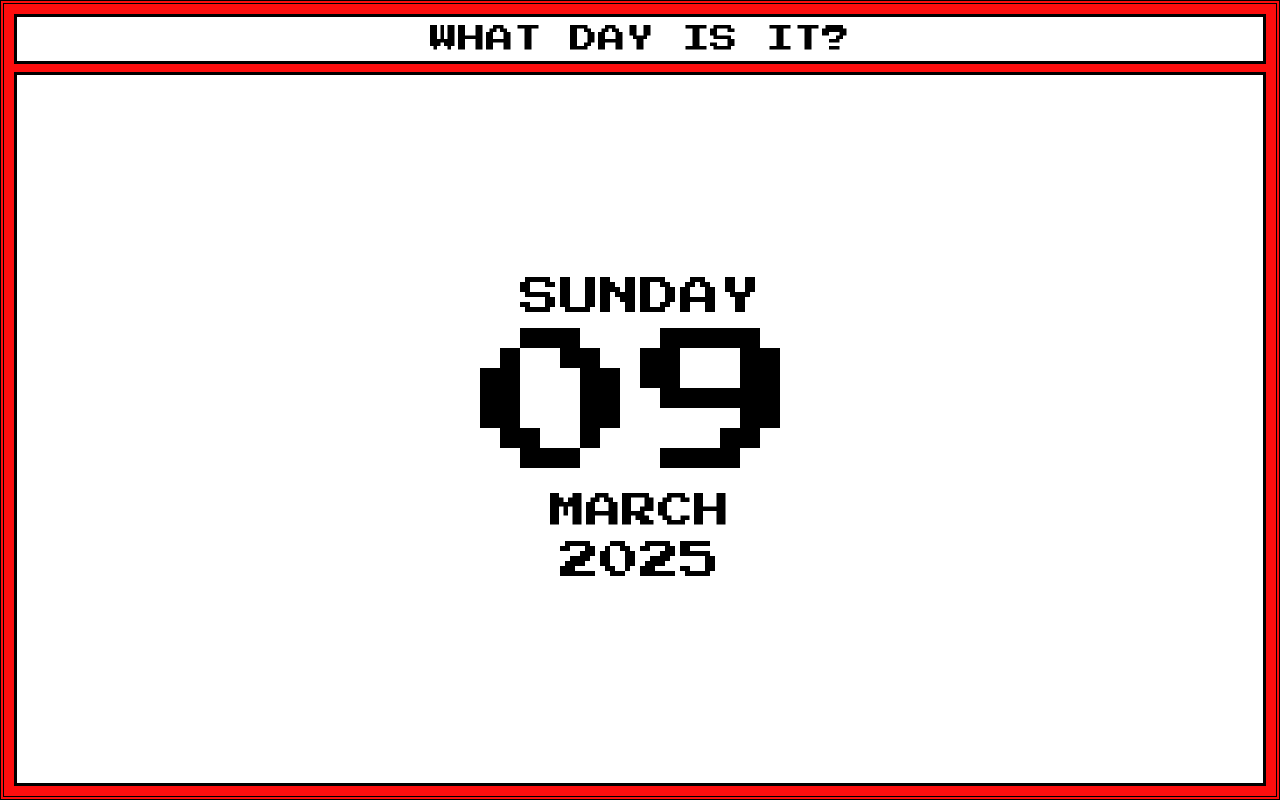
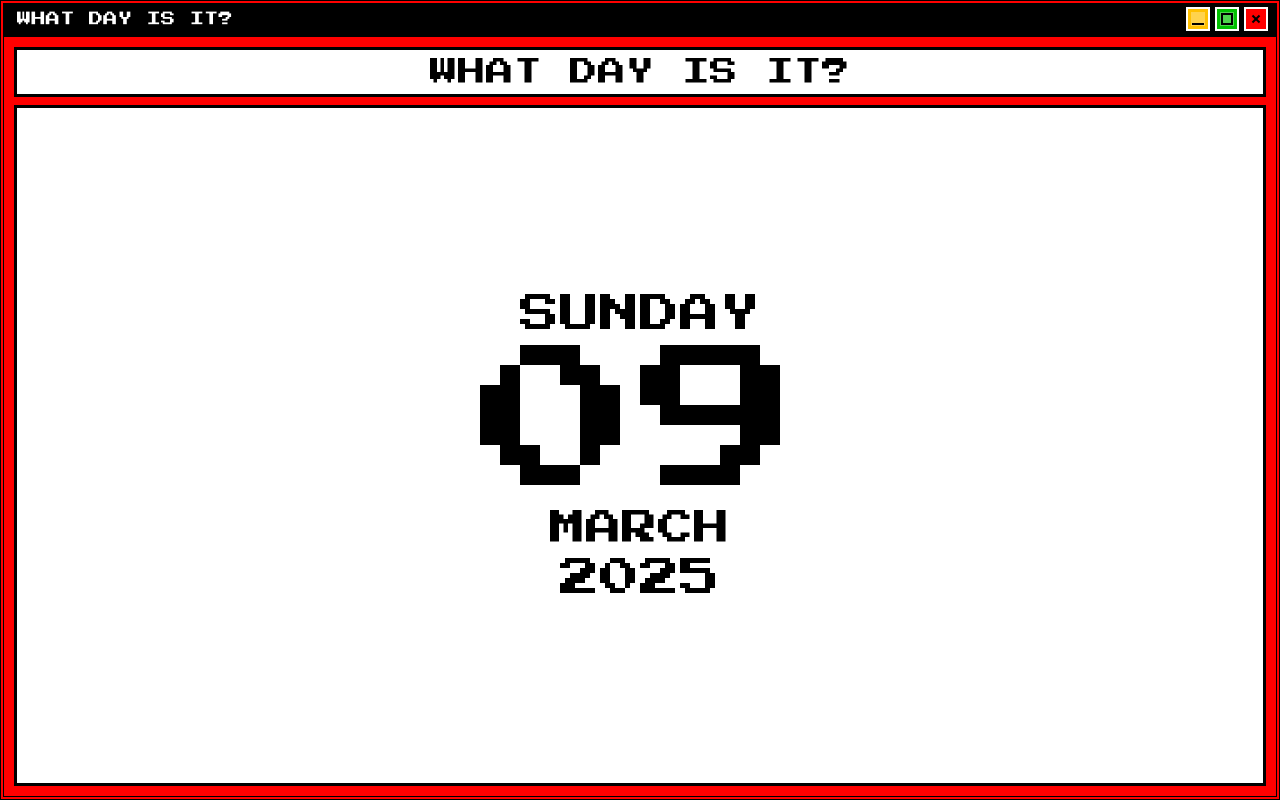
Before and after one commit to gracemarsh/what-day-is-it, an Electron app: page index.html in a window 1280 px wide. Drawn offline with Linux system fonts and the light colour scheme.

Commit message:
Add pixelated window frame with controls

```diff
--- a/index.html
+++ b/index.html
@@ -10,12 +10,11 @@
     <style>
       body {
         margin: 0;
-        padding: 10px;
-        background-color: rgb(253, 14, 14);
+        padding: 0;
+        background-color: red;
         font-family: 'Press Start 2P', cursive;
         overflow: hidden;
         user-select: none;
-        -webkit-app-region: drag;
         display: flex;
         flex-direction: column;
         height: 100vh;
@@ -23,6 +22,71 @@
         box-sizing: border-box;
         border: 4px solid black;
         border-style: double;
+      }
+
+      /* Custom title bar styling */
+      #title-bar {
+        height: 30px;
+        background-color: #000;
+        display: flex;
+        justify-content: space-between;
+        align-items: center;
+        padding: 0 8px;
+        -webkit-app-region: drag;
+        border-bottom: 3px solid black;
+      }
+
+      #title {
+        color: white;
+        font-size: 1.8vmin;
+        margin-left: 5px;
+      }
+
+      #window-controls {
+        display: flex;
+        -webkit-app-region: no-drag;
+      }
+
+      .button {
+        width: 20px;
+        height: 20px;
+        margin-left: 5px;
+        display: flex;
+        align-items: center;
+        justify-content: center;
+        border: 2px solid white;
+        cursor: pointer;
+      }
+
+      #min-button {
+        background-color: #ffc000;
+      }
+
+      #max-button {
+        background-color: #00c000;
+      }
+
+      #close-button {
+        background-color: #ff0000;
+      }
+
+      .button-symbol {
+        font-family: monospace;
+        font-size: 16px;
+        color: white;
+        font-weight: bold;
+        line-height: 1;
+      }
+
+      .button:hover {
+        filter: brightness(1.2);
+      }
+
+      #content {
+        display: flex;
+        flex-direction: column;
+        flex-grow: 1;
+        padding: 10px;
       }
 
       #header {
@@ -70,23 +134,89 @@
         margin-top: 6px;
       }
 
-      /* pixel art decorations */
-      .pixel-decoration {
-        width: 8px;
-        height: 8px;
+      /* Pixelated styling for buttons */
+      .pixel-button {
+        position: relative;
+        width: 100%;
+        height: 100%;
+      }
+
+      .pixel-button::before {
+        content: '';
+        position: absolute;
+        top: 3px;
+        left: 3px;
+        right: 3px;
+        bottom: 3px;
+        background-color: rgba(255, 255, 255, 0.3);
+      }
+
+      #min-button .pixel-button::after {
+        content: '';
+        position: absolute;
+        bottom: 4px;
+        left: 4px;
+        right: 4px;
+        height: 2px;
         background-color: black;
-        margin: 2px;
-        display: inline-block;
+      }
+
+      #max-button .pixel-button::after {
+        content: '';
+        position: absolute;
+        top: 4px;
+        left: 4px;
+        right: 4px;
+        bottom: 4px;
+        border: 2px solid black;
+      }
+
+      #close-button .pixel-button::before,
+      #close-button .pixel-button::after {
+        content: '';
+        position: absolute;
+        top: 50%;
+        left: 50%;
+        width: 10px;
+        height: 2px;
+        background-color: black;
+      }
+
+      #close-button .pixel-button::before {
+        transform: translate(-50%, -50%) rotate(45deg);
+      }
+
+      #close-button .pixel-button::after {
+        transform: translate(-50%, -50%) rotate(-45deg);
       }
     </style>
   </head>
   <body>
+    <!-- Custom title bar -->
+    <div id="title-bar">
+      <div id="title">WHAT DAY IS IT?</div>
+      <div id="window-controls">
+        <div id="min-button" class="button">
+          <div class="pixel-button"></div>
+        </div>
+        <div id="max-button" class="button">
+          <div class="pixel-button"></div>
+        </div>
+        <div id="close-button" class="button">
+          <div class="pixel-button"></div>
+        </div>
+      </div>
+    </div>
+
+    <!-- Main content wrapper -->
+    <div id="content">
       <div id="header">WHAT DAY IS IT?</div>
       <div id="calendar">
         <div class="weekday" id="weekday">SUNDAY</div>
         <div class="day" id="day">01</div>
         <div class="month" id="month">JANUARY</div>
         <div class="year" id="year">2023</div>
+      </div>
     </div>
 
     <script>
@@ -128,11 +258,19 @@
       updateDate()
       setInterval(updateDate, 1000)
 
-      // Allow window drag
-      document.addEventListener('mousedown', (e) => {
-        if (e.button === 0) {
-          e.preventDefault()
-        }
+      // Window control buttons functionality
+      const { ipcRenderer } = require('electron')
+
+      document.getElementById('min-button').addEventListener('click', () => {
+        ipcRenderer.send('minimize-window')
+      })
+
+      document.getElementById('max-button').addEventListener('click', () => {
+        ipcRenderer.send('maximize-window')
+      })
+
+      document.getElementById('close-button').addEventListener('click', () => {
+        ipcRenderer.send('close-window')
       })
     </script>
   </body>
```
Also changed, not shown: main.js (+30 -2 lines). Lines whose indentation alone changed are shown as unchanged.
